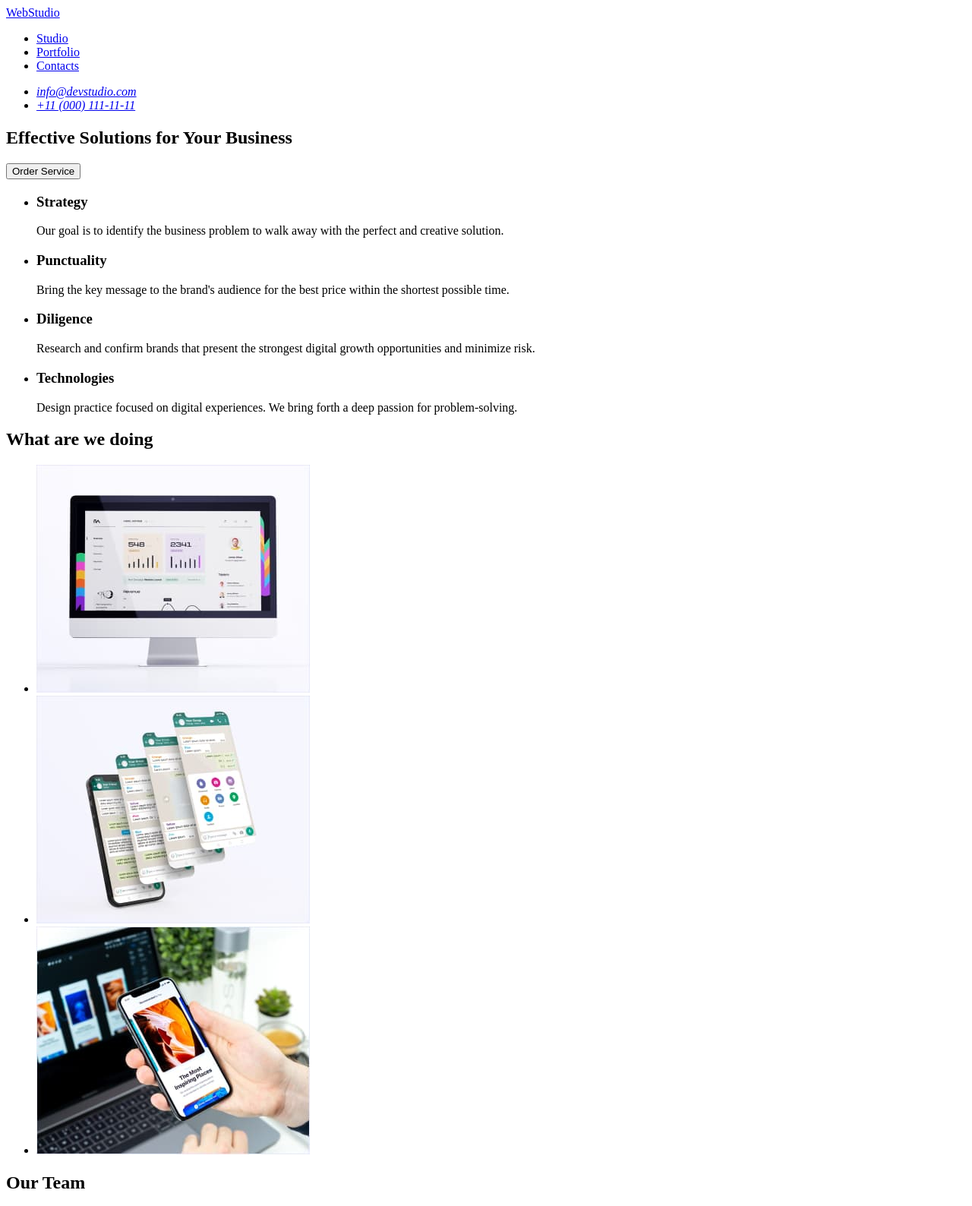
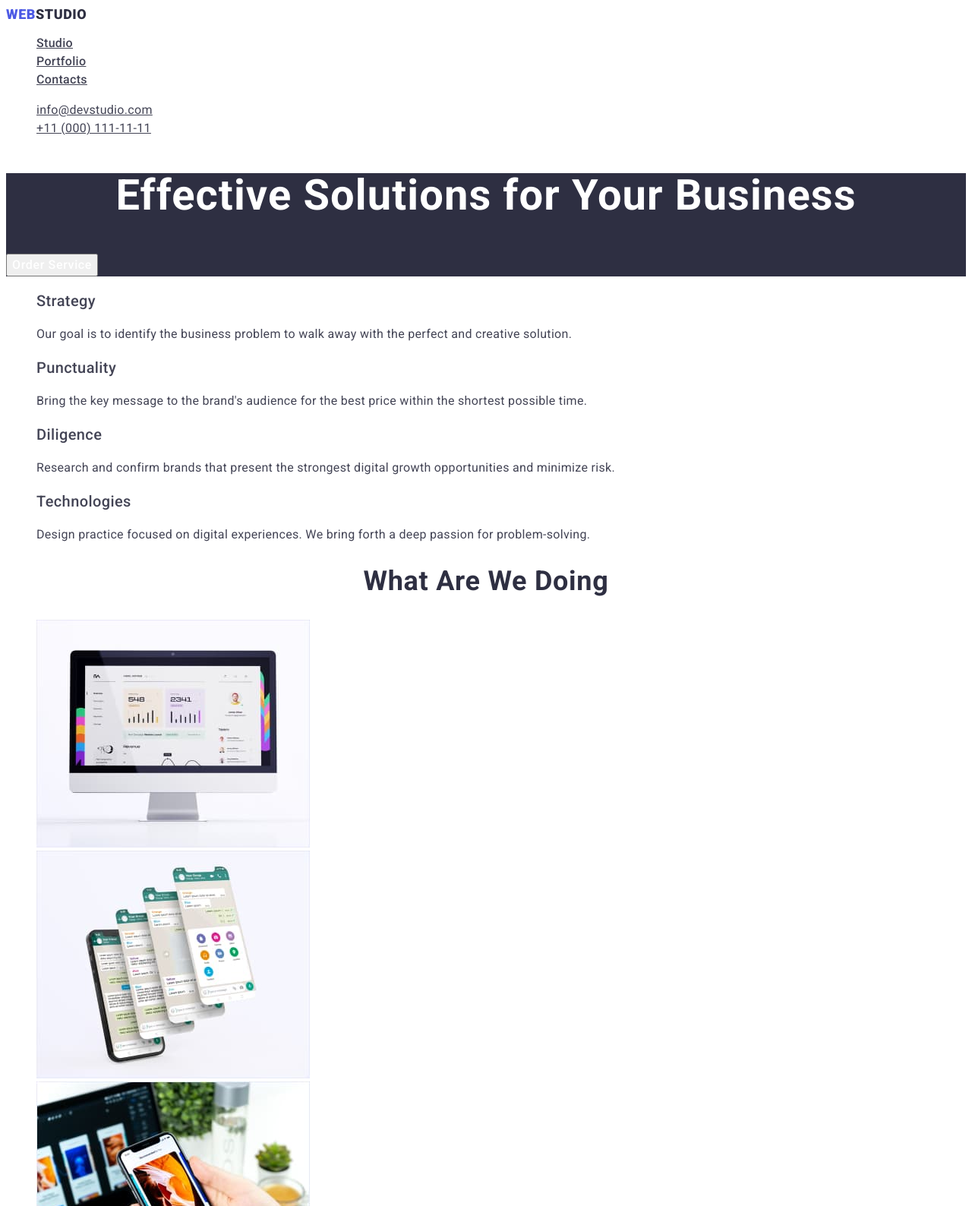
Before and after one commit to MarinaBezz/goit-markup-hw-02, a plain HTML site: page index.html in a window 1280 px wide. Shown: the top 1588 px of the page at 76% size. Drawn offline with Linux system fonts and the light colour scheme.

Commit message:
First page styles done

```diff
--- /dev/null
+++ b/css/styles.css
@@ -0,0 +1,170 @@
+body {
+  font-family: "Roboto", sans-serif;
+}
+
+:root {
+  --title-main-color: #2e2f42;
+  --main-text-color: #434455;
+}
+
+/*---------------------HEADER---------------------*/
+
+.header {
+}
+
+.header-logo {
+  font-weight: 800;
+  font-size: 18px;
+  line-height: 1.17;
+  display: flex;
+  align-items: center;
+  letter-spacing: 0.03em;
+  text-transform: uppercase;
+  color: #2e2f42;
+  text-decoration: none;
+}
+.header-logo span {
+  color: #4d5ae5;
+}
+.header-list {
+  list-style-type: none;
+}
+.header-list-item {
+  font-weight: 500;
+  font-size: 16px;
+  line-height: 1.5;
+  letter-spacing: 0.02em;
+  color: var(--main-text-color);
+}
+.address {
+}
+
+.address-list {
+  list-style-type: none;
+}
+.address-item {
+  font-family: "Roboto";
+  font-style: normal;
+  font-size: 16px;
+  line-height: 1.5;
+  letter-spacing: 0.02em;
+  color: var(--main-text-color);
+}
+
+/*---------------------SOLUTIONS---------------------*/
+.solutions {
+  background-color: #2e2f42;
+}
+.solution-title {
+  font-weight: 700;
+  font-size: 56px;
+  line-height: 1.07;
+  text-align: center;
+  letter-spacing: 0.02em;
+  color: #ffffff;
+}
+
+.solutions-list {
+  list-style-type: none;
+}
+.solution-button {
+  font-family: "Roboto", sans-serif;
+  font-weight: 500;
+  font-size: 16px;
+  line-height: 1.5;
+  display: flex;
+  align-items: center;
+  letter-spacing: 0.04em;
+  color: #ffffff;
+  cursor: pointer;
+}
+.solution-subtitle {
+  font-weight: 500;
+  font-size: 20px;
+  line-height: 1.2;
+  letter-spacing: 0.02em;
+  color: var(--main-text-color);
+}
+.solution-text {
+  font-size: 16px;
+  line-height: 1.5;
+  letter-spacing: 0.02em;
+  color: var(--main-text-color);
+}
+
+/*---------------------DOING---------------------*/
+.doing {
+}
+
+.doing-title {
+  font-weight: 700;
+  font-size: 36px;
+  line-height: 1.11;
+  text-align: center;
+  letter-spacing: 0.02em;
+  text-transform: capitalize;
+  color: var(--title-main-color);
+}
+
+.doing-list {
+  list-style-type: none;
+}
+
+/*---------------------TEAM---------------------*/
+.team {
+}
+.team-title {
+  font-weight: 700;
+  font-size: 36px;
+  line-height: 1.11;
+  text-align: center;
+  letter-spacing: 0.02em;
+  text-transform: capitalize;
+  color: var(--title-main-color);
+}
+.team-list {
+  list-style-type: none;
+}
+
+.team-subtitle {
+  font-weight: 500;
+  font-size: 20px;
+  line-height: 1.2;
+  text-align: center;
+  letter-spacing: 0.02em;
+  color: var(--title-main-color);
+}
+.team-text {
+  font-size: 16px;
+  line-height: 1.5;
+  text-align: center;
+  letter-spacing: 0.02em;
+  color: var(--main-text-color);
+}
+
+.footer {
+  background-color: #2e2f42;
+}
+.footer-logo {
+  font-family: "Raleway";
+  font-style: normal;
+  font-weight: 800;
+  font-size: 18px;
+  line-height: 1.17;
+  display: flex;
+  align-items: center;
+  letter-spacing: 0.03em;
+  text-transform: uppercase;
+  color: #f4f4fd;
+  text-decoration: none;
+}
+.footer-logo span {
+  color: #4d5ae5;
+}
+
+.footer-text {
+  font-size: 16px;
+  line-height: 1.5;
+  letter-spacing: 0.02em;
+  color: #f4f4fd;
+}
--- a/index.html
+++ b/index.html
@@ -4,67 +4,85 @@
     <meta charset="UTF-8" />
     <meta http-equiv="X-UA-Compatible" content="IE=edge" />
     <meta name="viewport" content="width=device-width, initial-scale=1.0" />
+    <link rel="preconnect" href="https://fonts.googleapis.com" />
+    <link rel="preconnect" href="https://fonts.gstatic.com" crossorigin />
+    <link
+      href="https://fonts.googleapis.com/css2?family=Raleway:wght@800&family=Roboto:wght@400;500;700;900&display=swap"
+      rel="stylesheet"
+    />
     <title>WebStudio</title>
+    <link rel="stylesheet" href="/css/styles.css"
   </head>
+
   <body>
     <header>
-      <nav>
-        <a href="./index.html">WebStudio</a>
-        <ul>
-          <li><a href="#studio">Studio</a></li>
-          <li><a href="portfolio.html">Portfolio</a></li>
-          <li><a href="#contacts">Contacts</a></li>
+      <nav class="header">
+        <a href="./index.html" class="header-logo"><span>Web</span>Studio</a>
+        <ul class="header-list">
+          <li><a href="#studio" class="header-list-item">Studio</a></li>
+          <li>
+            <a href="portfolio.html" class="header-list-item">Portfolio</a>
+          </li>
+          <li><a href="#contacts" class="header-list-item">Contacts</a></li>
         </ul>
       </nav>
-      <address>
-        <ul>
-          <li><a href="mailto:info@devstudio.com">info@devstudio.com</a></li>
-          <li><a href="tel:+110001111111">+11 (000) 111-11-11</a></li>
+      <address class="address">
+        <ul class="address-list">
+          <li>
+            <a href="mailto:info@devstudio.com" class="address-item"
+              >info@devstudio.com</a
+            >
+          </li>
+          <li>
+            <a href="tel:+110001111111" class="address-item"
+              >+11 (000) 111-11-11</a
+            >
+          </li>
         </ul>
       </address>
     </header>
 
     <main>
-      <section>
-        <h1>Effective Solutions for Your Business</h1>
-        <button type="button">Order Service</button>
+      <section class="solutions">
+        <h1 class="solution-title">Effective Solutions for Your Business</h1>
+        <button type="button" class="solution-button">Order Service</button>
       </section>
       <section>
         <h2 hidden>Text</h2>
-        <ul>
+        <ul class="solutions-list">
           <li>
-            <h3>Strategy</h3>
-            <p>
+            <h3 class="solution-subtitle">Strategy</h3>
+            <p class="solution-text">
               Our goal is to identify the business problem to walk away with the
               perfect and creative solution.
             </p>
           </li>
           <li>
-            <h3>Punctuality</h3>
-            <p>
+            <h3 class="solution-subtitle">Punctuality</h3>
+            <p class="solution-text">
               Bring the key message to the brand's audience for the best price
               within the shortest possible time.
             </p>
           </li>
           <li>
-            <h3>Diligence</h3>
-            <p>
+            <h3 class="solution-subtitle">Diligence</h3>
+            <p class="solution-text">
               Research and confirm brands that present the strongest digital
               growth opportunities and minimize risk.
             </p>
           </li>
           <li>
-            <h3>Technologies</h3>
-            <p>
+            <h3 class="solution-subtitle">Technologies</h3>
+            <p class="solution-text">
               Design practice focused on digital experiences. We bring forth a
               deep passion for problem-solving.
             </p>
           </li>
         </ul>
       </section>
-      <section>
-        <h2 id="studio">What are we doing</h2>
-        <ul>
+      <section class="doing">
+        <h2 id="studio" class="doing-title">What are we doing</h2>
+        <ul class="doing-list">
           <li>
             <img src="./images/computer.jpg" alt="analysis" width="360" />
           </li>
@@ -72,35 +90,35 @@
           <li><img src="./images/phone2.jpg" alt="desing" width="360" /></li>
         </ul>
       </section>
-      <section>
-        <h2 id="portfolio">Our Team</h2>
-        <ul>
+      <section class="team">
+        <h2 class="team-title" id="portfolio">Our Team</h2>
+        <ul class="team-list">
           <li>
             <img src="./images/Mark.jpg" alt="Product Designer" width="264" />
-            <h3>Mark Guerrero</h3>
-            <p>Product Designer</p>
+            <h3 class="team-subtitle">Mark Guerrero</h3>
+            <p class="team-text">Product Designer</p>
           </li>
           <li>
             <img src="./images/Tom.jpg" alt="Frontend Developer" width="264" />
-            <h3>Tom Ford</h3>
-            <p>Frontend Developer</p>
+            <h3 class="team-subtitle">Tom Ford</h3>
+            <p class="team-text">Frontend Developer</p>
           </li>
           <li>
             <img src="./images/Camila.jpg" alt="Marketing" width="264" />
-            <h3>Camila Garcia</h3>
-            <p>Marketing</p>
+            <h3 class="team-subtitle">Camila Garcia</h3>
+            <p class="team-text">Marketing</p>
           </li>
           <li>
             <img src="./images/Daniel.jpg" alt="UI Designer" width="264" />
-            <h3>Daniel Wilson</h3>
-            <p>UI Designer</p>
+            <h3 class="team-subtitle">Daniel Wilson</h3>
+            <p class="team-text">UI Designer</p>
           </li>
         </ul>
       </section>
     </main>
-    <footer>
-      <a href="./index.html">WebStudio</a>
-      <p>
+    <footer class="footer">
+      <a href="./index.html" class="footer-logo"><span>Web</span>Studio</a>
+      <p class="footer-text">
         Increase the flow of customers and sales for your business with digital
         marketing & growth solutions.
       </p>
```
Also changed, not shown: portfolio.html (+56 -10 lines).
